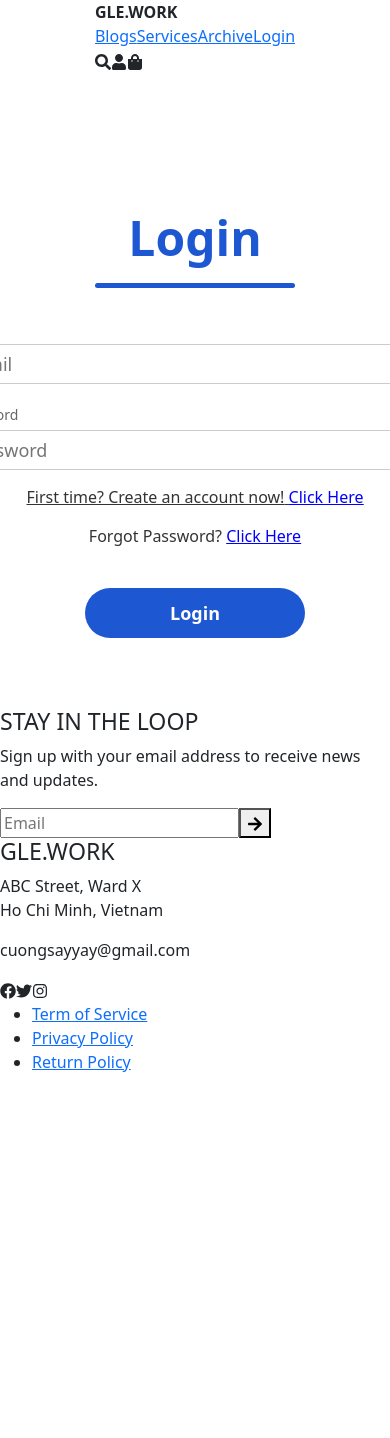
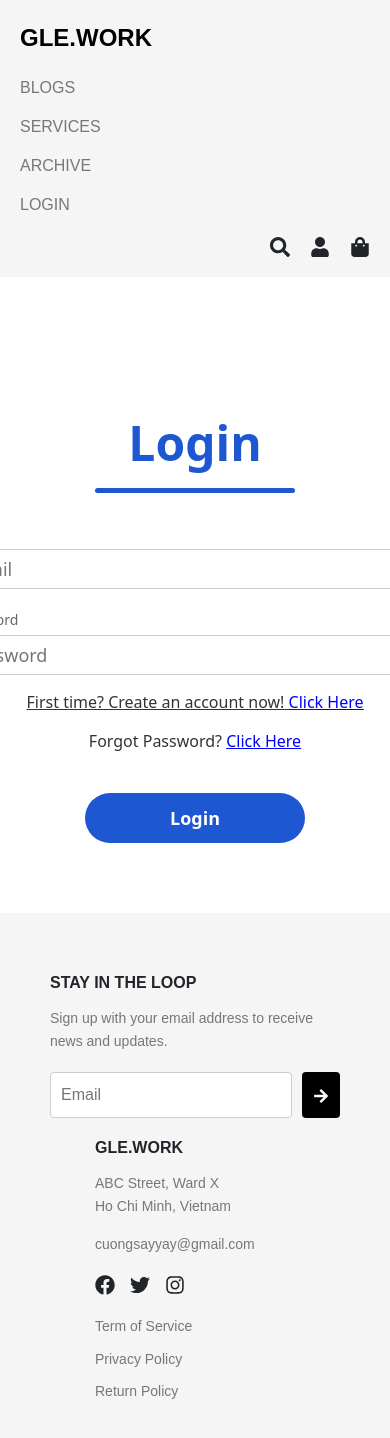
Before and after one commit to Will-Gle/glework, a React (Vite) app: page / in a window 390 px wide. Shown: the top 1438 px of the page. Before the commit the page ends 1090 px from the top, so only its background shows below. Built offline with nearby package versions, Linux system fonts and the light colour scheme.

Commit message:
Apply CSS styling for Header and Footer

```diff
--- a/src/components/Footer.css
+++ b/src/components/Footer.css
@@ -0,0 +1,199 @@
+/* Footer CSS Styles */
+.footer {
+    background-color: #f5f5f5;
+    padding: 50px;
+    display: flex;
+    flex-direction: column;
+    align-items: center;
+    font-family: Arial, sans-serif;
+  }
+
+  .footer-content {
+    display: flex;
+    flex-wrap: wrap;
+    width: 100%;
+    max-width: 1200px;
+    margin: 0 auto;
+    justify-content: space-between;
+  }
+
+  .footer-section {
+    flex: 1;
+    margin: 20px;
+    min-width: 250px;
+  }
+
+  .footer-section h3 {
+    font-size: 16px;
+    font-weight: bold;
+    text-transform: uppercase;
+    margin-bottom: 15px;
+  }
+
+  .footer-section p,
+  .footer-section ul {
+    font-size: 14px;
+    color: #777;
+    line-height: 1.6;
+  }
+
+  .footer-section ul {
+    list-style-type: none;
+    padding: 0;
+  }
+
+  .footer-section ul li {
+    margin-bottom: 10px;
+  }
+
+  .footer-section ul li a {
+    text-decoration: none;
+    color: #777;
+  }
+
+  .footer-section ul li a:hover {
+    text-decoration: underline;
+    color: #000;
+  }
+
+  .email-signup {
+    display: flex;
+    align-items: center;
+    margin-top: 20px;
+  }
+
+  .email-signup input {
+    padding: 10px;
+    border: 1px solid #ccc;
+    flex: 1;
+    border-radius: 4px;
+    outline: none;
+  }
+
+  .email-signup button {
+    background-color: #000;
+    color: #fff;
+    border: none;
+    padding: 11px;
+    cursor: pointer;
+    border-radius: 4px;
+    margin-left: 10px;
+  }
+
+  .email-signup button:hover {
+    background-color: #333;
+  }
+
+  .social-icons {
+    display: flex;
+    gap: 15px;
+    margin-top: 20px;
+  }
+
+  .social-icons svg {
+    font-size: 20px;
+    cursor: pointer;
+  }
+
+  .social-icons svg:hover {
+    color: #000;
+  }
+
+  /* Navbar CSS Styles */
+  .navbar {
+    display: flex;
+    flex-wrap: wrap;
+    justify-content: space-between;
+    align-items: center;
+    background-color: #f5f5f5;
+    padding: 20px;
+    font-family: Arial, sans-serif;
+  }
+
+  .navbar-logo {
+    font-size: 24px;
+    font-weight: bold;
+    text-transform: uppercase;
+    text-decoration: none;
+    color: #000;
+  }
+
+  .navbar-links {
+    display: flex;
+    flex-wrap: wrap;
+    gap: 30px;
+  }
+
+  .navbar-links a {
+    text-decoration: none;
+    font-size: 16px;
+    color: #777;
+    text-transform: uppercase;
+  }
+
+  .navbar-links a:hover {
+    color: #000;
+  }
+
+  .navbar-icons {
+    display: flex;
+    gap: 20px;
+  }
+
+  .navbar-icons svg {
+    font-size: 20px;
+    cursor: pointer;
+  }
+
+  .navbar-icons svg:hover {
+    color: #000;
+  }
+
+  /* General Layout Adjustments */
+  body {
+    margin: 0;
+    padding: 0;
+    box-sizing: border-box;
+  }
+
+  .wrapper {
+    max-width: 1200px;
+    margin: 0 auto;
+  }
+
+  .section-padding {
+    padding: 100px 0;
+  }
+
+  /* Responsive Adjustments */
+  @media (max-width: 768px) {
+    .navbar {
+      flex-direction: column;
+      align-items: flex-start;
+    }
+
+    .navbar-links {
+      width: 100%;
+      justify-content: space-between;
+    }
+
+    .footer-content {
+      flex-direction: column;
+      align-items: center;
+    }
+
+    .footer-section {
+      margin: 10px 0;
+    }
+  }
+
+  @media (max-width: 480px) {
+    .navbar-links {
+      flex-direction: column;
+      gap: 15px;
+    }
+
+    .footer-section {
+      min-width: 200px;
+    }
+  }
--- a/src/components/Header.css
+++ b/src/components/Header.css
@@ -0,0 +1,82 @@
+/* Header CSS Styles */
+.topHeader {
+    background-color: #f5f5f5;
+    padding: 20px;
+    font-family: Arial, sans-serif;
+  }
+
+  .header-main {
+    display: flex;
+    justify-content: space-between;
+    align-items: center;
+    max-width: 1200px;
+    margin: 0 auto;
+  }
+
+  .logo {
+    font-size: 24px;
+    font-weight: bold;
+    text-transform: uppercase;
+    color: #000;
+  }
+
+  .navigation {
+    display: flex;
+    gap: 30px;
+  }
+
+  .navigation a {
+    text-decoration: none;
+    font-size: 16px;
+    color: #777;
+    text-transform: uppercase;
+  }
+
+  .navigation a:hover {
+    color: #000;
+  }
+
+  .icons {
+    display: flex;
+    gap: 20px;
+  }
+
+  .icon {
+    font-size: 20px;
+    cursor: pointer;
+  }
+
+  .icon:hover {
+    color: #000;
+  }
+
+  /* Responsive Adjustments */
+  @media (max-width: 768px) {
+    .header-main {
+      flex-direction: column;
+      align-items: flex-start;
+    }
+
+    .navigation {
+      width: 100%;
+      justify-content: space-between;
+      margin-top: 20px;
+      flex-wrap: wrap;
+    }
+
+    .icons {
+      margin-top: 20px;
+    }
+  }
+
+  @media (max-width: 480px) {
+    .navigation {
+      flex-direction: column;
+      gap: 15px;
+      align-items: flex-start;
+    }
+
+    .icons {
+      align-self: flex-end;
+    }
+  }
--- a/src/components/Header.tsx
+++ b/src/components/Header.tsx
@@ -6,7 +6,7 @@ import { FaSearch, FaUser, FaShoppingBag } from "react-icons/fa";
 // Header component representing the top navigation bar
 const Header: React.FC = () => {
   return (
-    <header className="header">
+    <header className="topHeader">
       <div className="header-main">
         {/* Logo Section */}
         <div className="logo">
```
